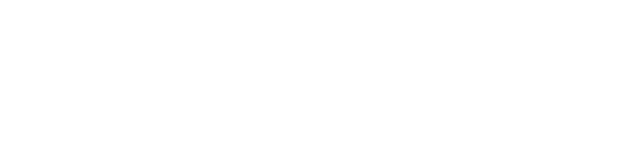
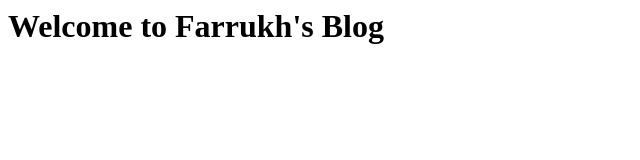
Before and after one commit to ea-ai-sol/enterprise, a plain HTML site: page index.html in a window 1280 px wide. Shown: the whole page, without its empty margins (0-640 px from the left). Drawn offline with Linux system fonts and the light colour scheme.

Commit message:
Update index.html
page edit

```diff
--- a/index.html
+++ b/index.html
@@ -1 +1,2 @@
 <title>My Blog Page</title>
+<body><h1>Welcome to Farrukh's Blog</h1></body>
```
